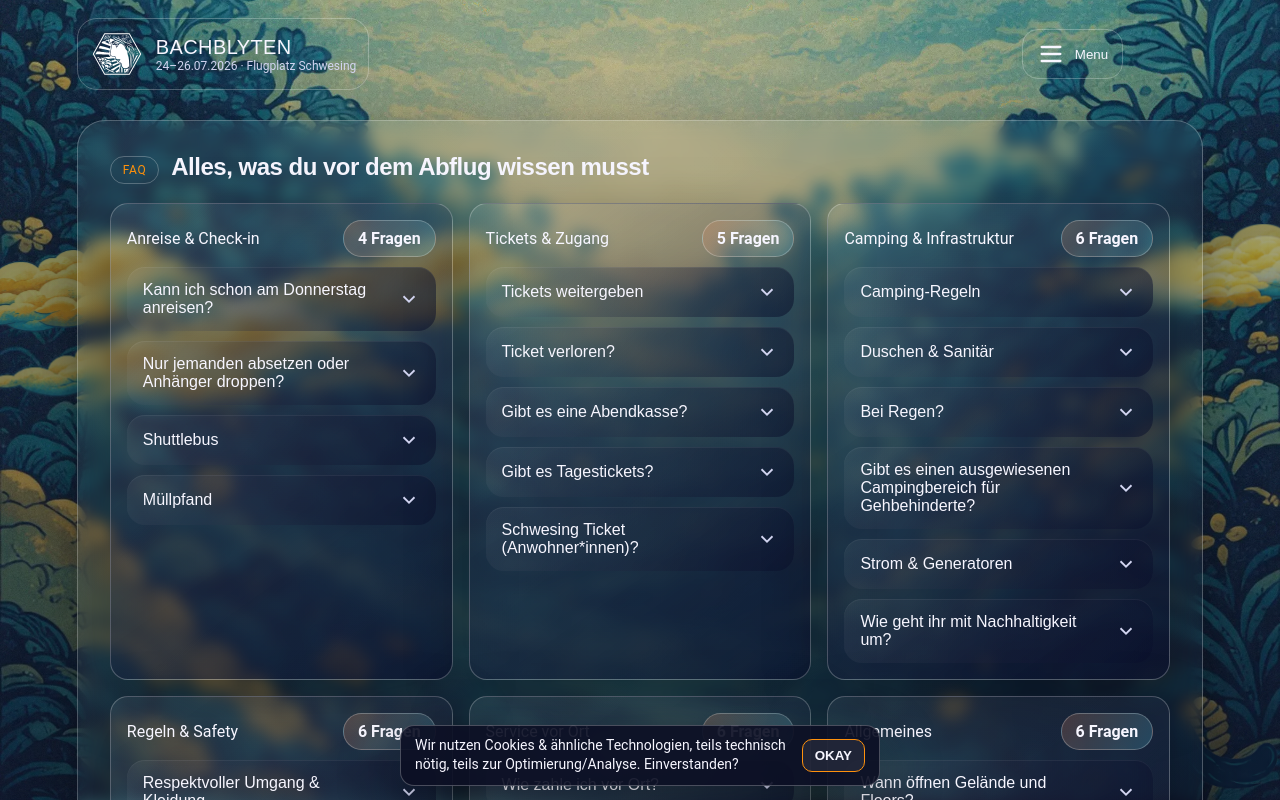
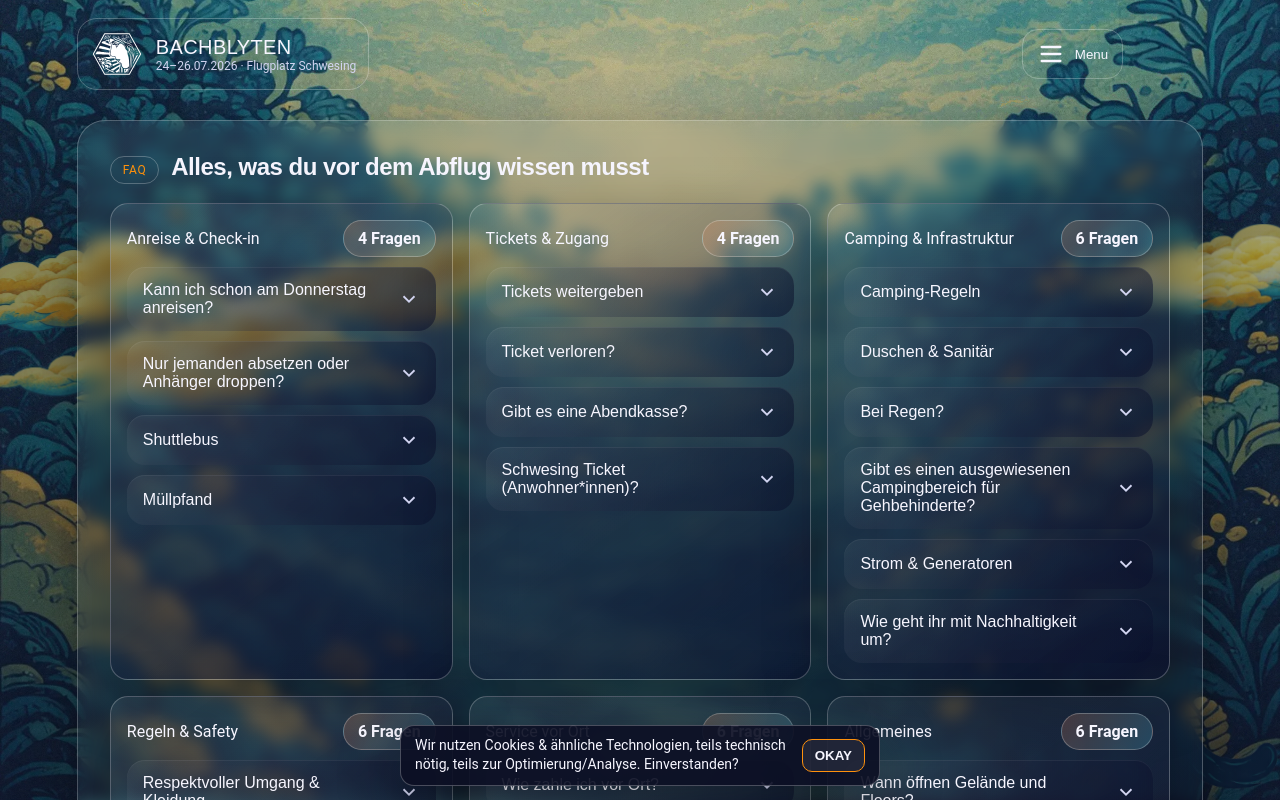
Before and after one commit to Leon-Bor/bachblyten, an Angular app: page /faq in a window 1280 px wide. Shown: the top 800 px of the page. Built offline with nearby package versions, Linux system fonts and the light colour scheme; a web font is replaced by a local one.

Commit message:
feat(faq): Temporarily removes day pass FAQ
Temporarily removes the day pass FAQ entry.

This entry is being removed as the pricing information is not yet available. It will be re-added once the pricing is announced.

```diff
--- a/src/app/pages/faq/faq.component.ts
+++ b/src/app/pages/faq/faq.component.ts
@@ -180,12 +180,12 @@ export class FaqComponent {
         'Ja, es wird eine Abendkasse geben. Wir empfehlen, dein Ticket im Vorverkauf zu sichern, da du so Geld und eventuelle Wartezeit sparst.',
       category: 'tickets',
     },
-    {
-      id: 'tickets-day-pass',
-      question: 'Gibt es Tagestickets?',
-      answer: 'Ja. Preise kündigen wir zeitnah über Website und Socials an.',
-      category: 'tickets',
-    },
+    // {
+    //   id: 'tickets-day-pass',
+    //   question: 'Gibt es Tagestickets?',
+    //   answer: 'Ja. Preise kündigen wir zeitnah über Website und Socials an.',
+    //   category: 'tickets',
+    // },
     {
       id: 'tickets-schwesing',
       question: 'Schwesing Ticket (Anwohner*innen)?',
```
